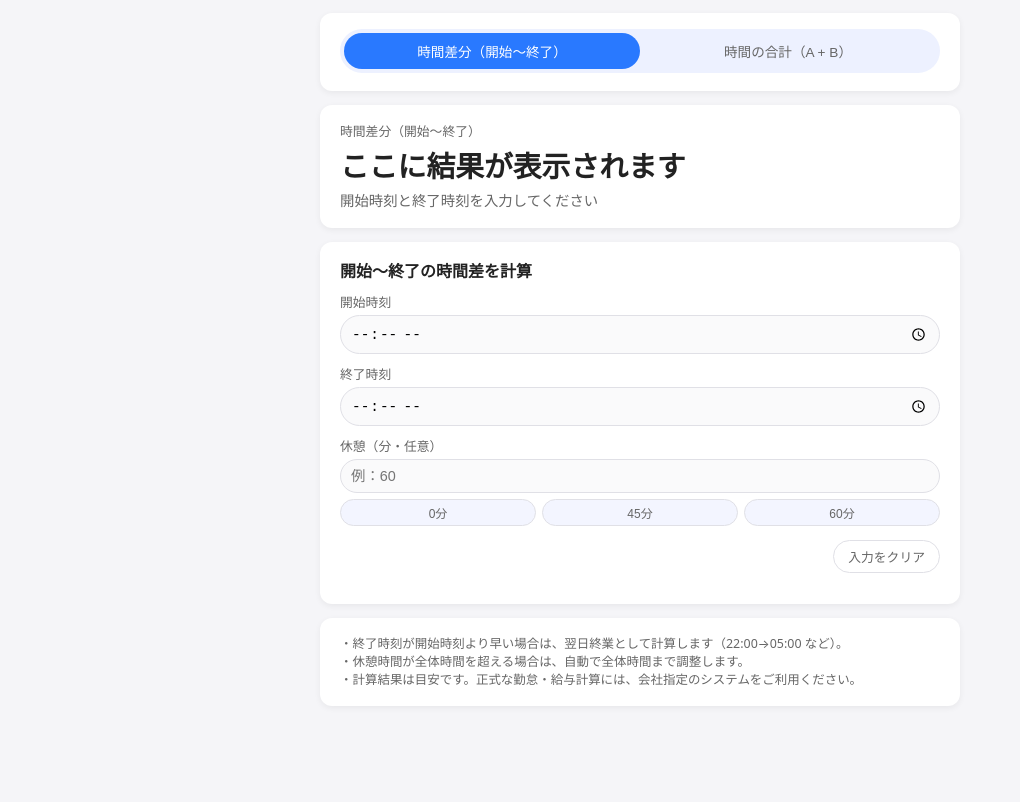
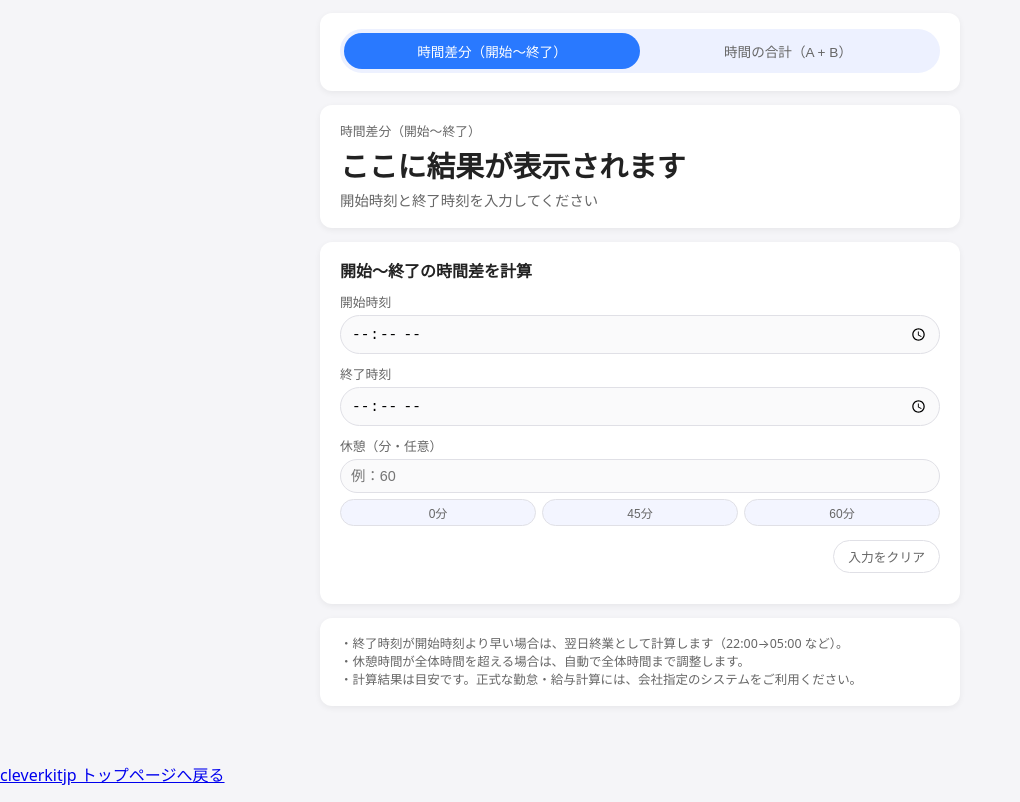
Before and after one commit to cleverkitjp/time-calculator, a plain HTML site: page index.html in a window 1280 px wide. Shown: the part 111-913 px from the top of the page, without its empty margins (0-1020 px from the left). Before the commit the page ends 857 px from the top, so only its background shows below. Drawn offline with Linux system fonts and the light colour scheme.

Commit message:
Update index.html

```diff
--- a/index.html
+++ b/index.html
@@ -2,9 +2,9 @@
 <html lang="ja">
 <head>
   <meta charset="UTF-8">
-  <title>時間計算ツール（Time Calculator） | cleverkitjp</title>
+  <title>時間計算ツール | 勤務時間・勉強時間など「合計で何時間？何分？」をスマホでサッと計算できるツール</title>
   <meta name="viewport" content="width=device-width, initial-scale=1.0">
-  <meta name="description" content="勤務時間・勉強時間・習い事などの時間を、スマホからサッと計算できる軽量な時間計算ツール（Time Calculator）です。">
+  <meta name="description" content="勤務時間・勉強時間・習い事などの時間を、スマホからサッと計算できる軽量な時間計算ツールです。">
   <link rel="stylesheet" href="style.css">
 </head>
 <body>
@@ -130,7 +130,11 @@
       </p>
     </section>
   </main>
-
+ <footer>
+   <p class="back-to-top">
+    <a href="https://cleverkitjp.github.io/">cleverkitjp トップページへ戻る</a>
+   </p>
+</footer>
   <script src="script.js"></script>
 </body>
 </html>
```
